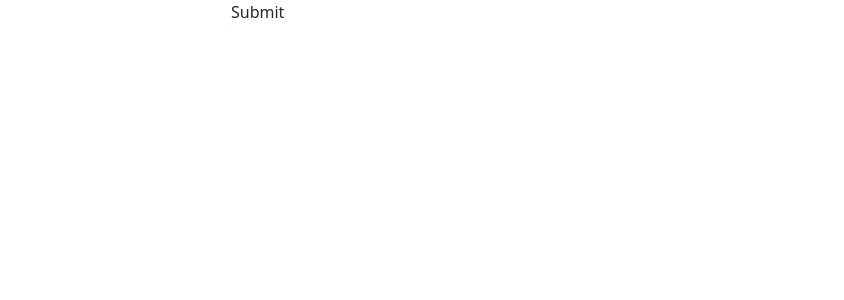
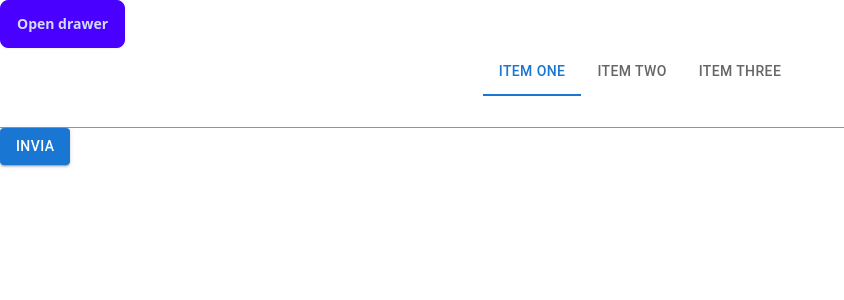
Before and after one commit to Fordprefect-cmd/petrarc-app-react, a React (Create React App) app: page / in a window 1280 px wide. Shown: the top 300 px of the page, without its empty margins (0-844 px from the left). Built offline with nearby package versions, Linux system fonts and the light colour scheme.

Commit message:
ok funziona Ajax separato ma il css non viene rilevato lol

```diff
--- a/src/App.css
+++ b/src/App.css
@@ -1,17 +1,16 @@
 
 
-.poesia-imput {
+.poesia_imput_bottone {
   display: flex;
   position: relative;
-  justify-content: left;
-  margin-top: 5%;
-  margin-left: 20%;
+  justify-content: right;
+  margin-top: 25%;
+  margin-left: 25%;
 }
 
-.bottone-invia-poesia {
-  display: flex;
+.bottone_invia_poesia {
 
-  flex-direction: row;
+  flex-direction: column;
 }
 
 
--- a/src/App.jsx
+++ b/src/App.jsx
@@ -1,5 +1,7 @@
 // App.js
 import { useState } from 'react';
+import  Drawer  from './components/Drawer';
+import  TabscComponent  from './components/TabscComponent';
 import TextInput from './components/TextInput';
 
 function App() {
@@ -11,6 +13,8 @@ function App() {
 
   return (
     <div>
+        <Drawer />
+        <TabscComponent />
       <TextInput onResponse={handleResponse} />
     </div>
   );
--- a/src/components/TextInput.js
+++ b/src/components/TextInput.js
@@ -1,6 +1,8 @@
 // TextInputWithButton.js
-import React, { useState } from 'react';
+import { useState } from 'react';
 import AxiosRequest from './AxiosRequest';
+import TextField from '@mui/material/TextField';
+import Button from '@mui/material/Button';
 
 function TextInput({ onResponse }) {
   const [inputText, setInputText] = useState('');
@@ -14,16 +16,29 @@ function TextInput({ onResponse }) {
       multiline_input: inputText
     };
     AxiosRequest(formData, onResponse);
-    setInputText('');
 
 
 
   };
 
   return (
-    <div>
-      <input type="text" value={inputText} onChange={handleInputChange} />
-      <button onClick={handleSubmit}>Submit</button>
+    <div className='poesia_imput_bottone'>
+      <div className='poesia-imput'>
+        <TextField
+          id="standard-multiline-flexible"
+          label=""
+          multiline
+          placeholder="Scrivi qui il tuo testo, vai a capo per un nuovo verso"
+          variant="standard"
+          style={{ width: '70%' }}
+          inputProps={{ style: { color: 'white' } }}
+          value={inputText}
+          onChange={handleInputChange}
+        />
+      </div>
+      <div className='bottone_invia_poesia'>
+        <Button variant="contained" onClick={handleSubmit}>Invia</Button>
+      </div>
     </div>
   );
 }
```
